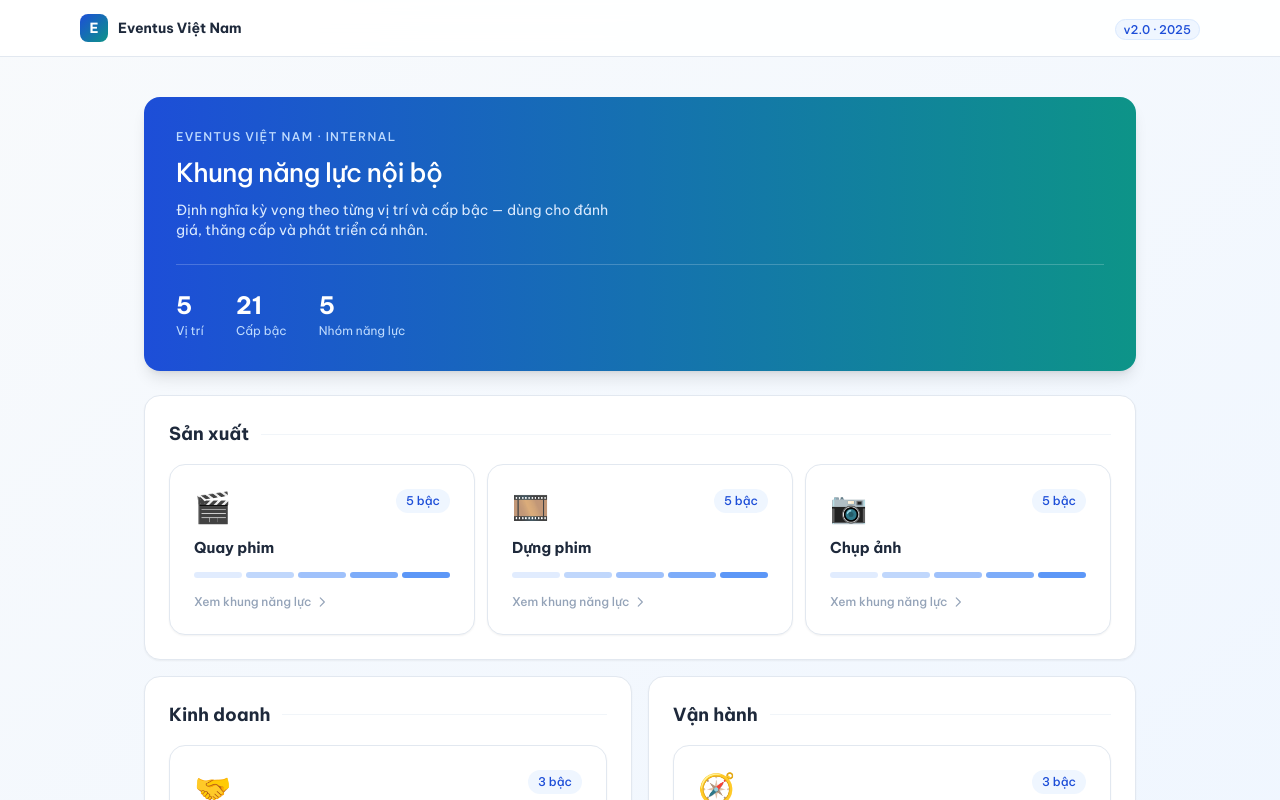
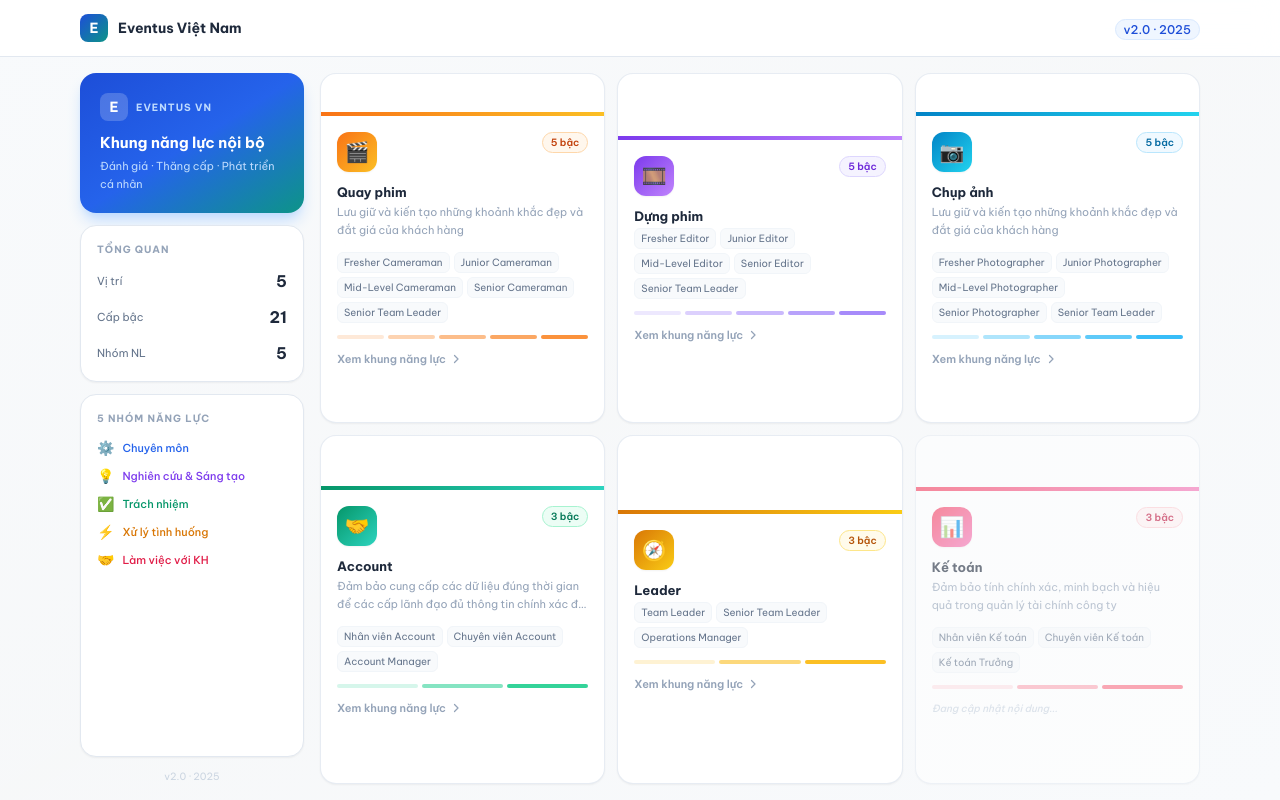
Before and after one commit to binheventus/client-eventus, a React (Vite) app: page / in a window 1280 px wide. Shown: the top 800 px of the page. Built offline with nearby package versions, Linux system fonts and the light colour scheme.

Commit message:
feat: redesign homepage with no-scroll layout, sidebar panel, and 3×2 position grid

```diff
--- a/src/pages/HomePage.jsx
+++ b/src/pages/HomePage.jsx
@@ -3,143 +3,192 @@ import Header from '../components/Header'
 import data from '../data/competency.json'
 
 const POSITION_META = {
-  cameraman:    { icon: '🎬', accent: 'blue' },
-  editor:       { icon: '🎞️', accent: 'blue' },
-  photographer: { icon: '📷', accent: 'blue' },
-  account:      { icon: '🤝', accent: 'blue' },
-  leader:       { icon: '🧭', accent: 'blue' },
+  cameraman:    { icon: '🎬', accent: 'from-orange-500 to-amber-400',   badge: 'bg-orange-50 text-orange-700 border-orange-200',   bar: 'bg-orange-400',  ring: 'hover:ring-orange-300' },
+  editor:       { icon: '🎞️', accent: 'from-violet-600 to-purple-400',  badge: 'bg-violet-50 text-violet-700 border-violet-200',   bar: 'bg-violet-400',  ring: 'hover:ring-violet-300' },
+  photographer: { icon: '📷', accent: 'from-sky-600 to-cyan-400',       badge: 'bg-sky-50 text-sky-700 border-sky-200',            bar: 'bg-sky-400',     ring: 'hover:ring-sky-300' },
+  account:      { icon: '🤝', accent: 'from-emerald-600 to-teal-400',   badge: 'bg-emerald-50 text-emerald-700 border-emerald-200', bar: 'bg-emerald-400', ring: 'hover:ring-emerald-300' },
+  leader:       { icon: '🧭', accent: 'from-amber-600 to-yellow-400',   badge: 'bg-amber-50 text-amber-700 border-amber-200',      bar: 'bg-amber-400',   ring: 'hover:ring-amber-300' },
+  ketoan:       { icon: '📊', accent: 'from-rose-500 to-pink-400',      badge: 'bg-rose-50 text-rose-700 border-rose-200',         bar: 'bg-rose-400',    ring: 'hover:ring-rose-300' },
 }
 
-const DEPT_GROUPS = [
-  {
-    id: 'sanxuat',
-    label: 'Sản xuất',
-    positions: ['cameraman', 'editor', 'photographer'],
-    cols: 'grid-cols-1 sm:grid-cols-3',
-  },
-  {
-    id: 'kinhdoanh',
-    label: 'Kinh doanh',
-    positions: ['account'],
-    cols: 'grid-cols-1',
-  },
-  {
-    id: 'vanhanh',
-    label: 'Vận hành',
-    positions: ['leader'],
-    cols: 'grid-cols-1',
-  },
-]
+// Placeholder position for Kế toán
+const PLACEHOLDER_POSITION = {
+  id: 'ketoan',
+  name: 'Kế toán',
+  mission: 'Đảm bảo tính chính xác, minh bạch và hiệu quả trong quản lý tài chính công ty',
+  levels: [
+    { level: 1, label: 'Nhân viên Kế toán' },
+    { level: 2, label: 'Chuyên viên Kế toán' },
+    { level: 3, label: 'Kế toán Trưởng' },
+  ],
+  placeholder: true,
+}
 
-function PositionNode({ position }) {
+function PositionCard({ position }) {
   const navigate = useNavigate()
-  const meta = POSITION_META[position.id]
+  const meta = POSITION_META[position.id] || POSITION_META.leader
 
   return (
     <button
-      onClick={() => navigate(`/position/${position.id}`)}
-      className="group w-full text-left bg-white rounded-2xl shadow-sm p-6 border border-slate-200 hover:border-blue-400 hover:shadow-md transition-all duration-200 hover:-translate-y-0.5"
+      onClick={() => !position.placeholder && navigate(`/position/${position.id}`)}
+      className={`
+        group relative w-full text-left bg-white rounded-2xl border border-slate-200/80
+        shadow-sm overflow-hidden transition-all duration-200
+        ring-2 ring-transparent ${meta.ring}
+        ${position.placeholder
+          ? 'opacity-60 cursor-default'
+          : 'hover:shadow-lg hover:-translate-y-0.5 cursor-pointer'}
+      `}
     >
+      {/* Gradient top bar */}
+      <div className={`h-1 w-full bg-gradient-to-r ${meta.accent}`} />
+
+      <div className="p-4">
+        {/* Header row */}
         <div className="flex items-start justify-between mb-3">
-        <span className="text-3xl">{meta.icon}</span>
-        <span className="text-xs font-medium px-2.5 py-1 rounded-full bg-blue-50 text-blue-700">
+          <div className={`w-10 h-10 rounded-xl bg-gradient-to-br ${meta.accent} flex items-center justify-center text-xl shadow-sm`}>
+            {meta.icon}
+          </div>
+          <span className={`text-[10px] font-semibold px-2 py-0.5 rounded-full border ${meta.badge}`}>
             {position.levels.length} bậc
           </span>
         </div>
 
-      <div className="text-[15px] font-bold text-slate-800 mb-3">{position.name}</div>
+        {/* Name */}
+        <div className="text-[13px] font-bold text-slate-800 mb-1 leading-tight">
+          {position.name}
+        </div>
 
-      <div className="flex items-center gap-1 mb-4">
+        {/* Mission */}
+        {position.mission && (
+          <p className="text-[11px] text-slate-400 leading-relaxed mb-3 line-clamp-2">
+            {position.mission}
+          </p>
+        )}
+
+        {/* Level pills */}
+        <div className="flex flex-wrap gap-1 mb-3">
+          {position.levels.map((lv, i) => (
+            <span
+              key={i}
+              className="text-[10px] text-slate-500 bg-slate-50 border border-slate-100 px-1.5 py-0.5 rounded-md"
+            >
+              {lv.label}
+            </span>
+          ))}
+        </div>
+
+        {/* Progress dots */}
+        <div className="flex items-center gap-1">
           {position.levels.map((_, i) => (
             <div
               key={i}
-            className="h-1.5 flex-1 rounded-full bg-blue-500"
-            style={{ opacity: 0.15 + i * 0.17 }}
+              className={`h-1 flex-1 rounded-full ${meta.bar}`}
+              style={{ opacity: 0.2 + i * (0.8 / (position.levels.length - 1 || 1)) }}
             />
           ))}
         </div>
 
-      <div className="flex items-center gap-1 text-xs font-medium text-slate-400 group-hover:text-blue-700 transition-colors">
+        {/* CTA */}
+        {!position.placeholder && (
+          <div className="mt-3 flex items-center gap-1 text-[11px] font-semibold text-slate-400 group-hover:text-slate-700 transition-colors">
             Xem khung năng lực
-        <svg className="w-3.5 h-3.5 transition-transform group-hover:translate-x-0.5" fill="none" stroke="currentColor" viewBox="0 0 24 24">
-          <path strokeLinecap="round" strokeLinejoin="round" strokeWidth={2} d="M9 5l7 7-7 7" />
+            <svg className="w-3 h-3 transition-transform group-hover:translate-x-0.5" fill="none" stroke="currentColor" viewBox="0 0 24 24">
+              <path strokeLinecap="round" strokeLinejoin="round" strokeWidth={2.5} d="M9 5l7 7-7 7" />
             </svg>
+          </div>
+        )}
+        {position.placeholder && (
+          <div className="mt-3 text-[10px] font-medium text-slate-300 italic">
+            Đang cập nhật nội dung...
+          </div>
+        )}
       </div>
     </button>
   )
 }
 
-function DeptGroup({ group, positions }) {
-  const groupPositions = positions.filter(p => group.positions.includes(p.id))
+export default function HomePage() {
+  const positions = [...data.competency_framework.positions, PLACEHOLDER_POSITION]
+  const totalLevels = data.competency_framework.positions.reduce((sum, p) => sum + p.levels.length, 0)
+  const totalPositions = positions.length
+
+  const STATS = [
+    { num: data.competency_framework.positions.length, label: 'Vị trí' },
+    { num: totalLevels, label: 'Cấp bậc' },
+    { num: 5, label: 'Nhóm NL' },
+  ]
 
   return (
-    <div className="bg-white rounded-2xl shadow-sm p-6 border border-slate-200">
-      <div className="flex items-center gap-3 mb-4">
-        <span className="text-lg font-bold text-slate-800">{group.label}</span>
-        <div className="h-px flex-1 bg-slate-100" />
-      </div>
-      <div className={`grid gap-3 ${group.cols}`}>
-        {groupPositions.map(position => (
-          <PositionNode key={position.id} position={position} />
-        ))}
+    <div className="h-screen overflow-hidden flex flex-col bg-gradient-to-br from-slate-50 via-blue-50/30 to-slate-50">
+      <Header />
+
+      {/* Main layout: sidebar + grid */}
+      <div className="flex flex-1 min-h-0 max-w-6xl mx-auto w-full px-4 py-4 gap-4">
+
+        {/* Left: Brand panel */}
+        <div className="w-56 flex-shrink-0 flex flex-col gap-3">
+
+          {/* Hero card */}
+          <div className="bg-gradient-to-br from-blue-700 via-blue-600 to-teal-600 rounded-2xl p-5 text-white flex-shrink-0 shadow-lg shadow-blue-200">
+            <div className="flex items-center gap-2 mb-3">
+              <div className="w-7 h-7 rounded-lg bg-white/20 flex items-center justify-center text-sm font-black">E</div>
+              <div>
+                <div className="text-[10px] font-bold tracking-widest text-blue-200 uppercase">Eventus VN</div>
               </div>
             </div>
-  )
-}
-
-export default function HomePage() {
-  const positions = data.competency_framework.positions
-  const totalLevels = positions.reduce((sum, p) => sum + p.levels.length, 0)
-
-  return (
-    <div className="min-h-screen bg-gradient-to-br from-slate-50 to-blue-50">
-      <Header />
-
-      <div className="max-w-5xl mx-auto px-4 py-10">
-
-        {/* Header block */}
-        <div className="bg-gradient-to-r from-blue-700 to-teal-600 rounded-2xl shadow-lg p-8 text-white mb-6">
-          <p className="text-xs font-medium uppercase tracking-widest text-blue-200 mb-2">
-            Eventus Việt Nam · Internal
-          </p>
-          <h1 className="text-[22px] md:text-[26px] font-medium tracking-tight mb-2">
+            <h1 className="text-[15px] font-bold leading-snug mb-1">
               Khung năng lực nội bộ
             </h1>
-          <p className="text-sm text-blue-100 max-w-md">
-            Định nghĩa kỳ vọng theo từng vị trí và cấp bậc — dùng cho đánh giá, thăng cấp và phát triển cá nhân.
+            <p className="text-[11px] text-blue-200 leading-relaxed">
+              Đánh giá · Thăng cấp · Phát triển cá nhân
             </p>
+          </div>
 
-          <div className="flex gap-8 mt-6 pt-6 border-t border-white/20">
-            {[
-              { num: positions.length, label: 'Vị trí' },
-              { num: totalLevels,      label: 'Cấp bậc' },
-              { num: 5,                label: 'Nhóm năng lực' },
-            ].map((s, i) => (
-              <div key={i}>
-                <div className="text-2xl font-bold">{s.num}</div>
-                <div className="text-xs text-blue-200 mt-0.5">{s.label}</div>
+          {/* Stats */}
+          <div className="bg-white rounded-2xl border border-slate-200 shadow-sm p-4 flex-shrink-0">
+            <div className="text-[10px] font-bold uppercase tracking-widest text-slate-400 mb-3">Tổng quan</div>
+            <div className="space-y-3">
+              {STATS.map((s, i) => (
+                <div key={i} className="flex items-center justify-between">
+                  <span className="text-[11px] text-slate-500">{s.label}</span>
+                  <span className="text-[16px] font-black text-slate-800 tabular-nums">{s.num}</span>
                 </div>
               ))}
             </div>
           </div>
 
-        {/* Visual map */}
-        <div className="flex flex-col gap-4 mb-6">
-          <DeptGroup group={DEPT_GROUPS[0]} positions={positions} />
-          <div className="grid grid-cols-1 sm:grid-cols-2 gap-4">
-            <DeptGroup group={DEPT_GROUPS[1]} positions={positions} />
-            <DeptGroup group={DEPT_GROUPS[2]} positions={positions} />
+          {/* Dimensions legend */}
+          <div className="bg-white rounded-2xl border border-slate-200 shadow-sm p-4 flex-1 min-h-0">
+            <div className="text-[10px] font-bold uppercase tracking-widest text-slate-400 mb-3">5 Nhóm năng lực</div>
+            <div className="space-y-2">
+              {[
+                { icon: '⚙️', label: 'Chuyên môn', color: 'text-blue-600' },
+                { icon: '💡', label: 'Nghiên cứu & Sáng tạo', color: 'text-violet-600' },
+                { icon: '✅', label: 'Trách nhiệm', color: 'text-emerald-600' },
+                { icon: '⚡', label: 'Xử lý tình huống', color: 'text-amber-600' },
+                { icon: '🤝', label: 'Làm việc với KH', color: 'text-rose-600' },
+              ].map((d, i) => (
+                <div key={i} className="flex items-center gap-2">
+                  <span className="text-sm">{d.icon}</span>
+                  <span className={`text-[11px] font-medium ${d.color}`}>{d.label}</span>
+                </div>
+              ))}
             </div>
           </div>
 
-        {/* Footer */}
-        <p className="text-center text-xs text-slate-400 tracking-wide">
-          Cập nhật nội dung tại{' '}
-          <code className="font-mono bg-white px-1.5 py-0.5 rounded border border-slate-200">
-            src/data/competency.json
-          </code>
-          {' '}· v{data.competency_framework.version} · {data.competency_framework.last_updated}
-        </p>
+          {/* Version */}
+          <div className="text-center text-[10px] text-slate-300 flex-shrink-0">
+            v{data.competency_framework.version} · {data.competency_framework.last_updated}
+          </div>
+        </div>
+
+        {/* Right: 3×2 position grid */}
+        <div className="flex-1 min-w-0 grid grid-cols-3 grid-rows-2 gap-3">
+          {positions.map(position => (
+            <PositionCard key={position.id} position={position} />
+          ))}
+        </div>
       </div>
     </div>
   )
```
Lines whose indentation alone changed are shown as unchanged.
